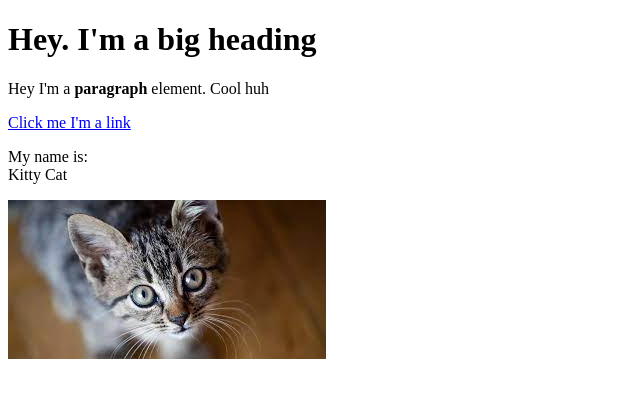
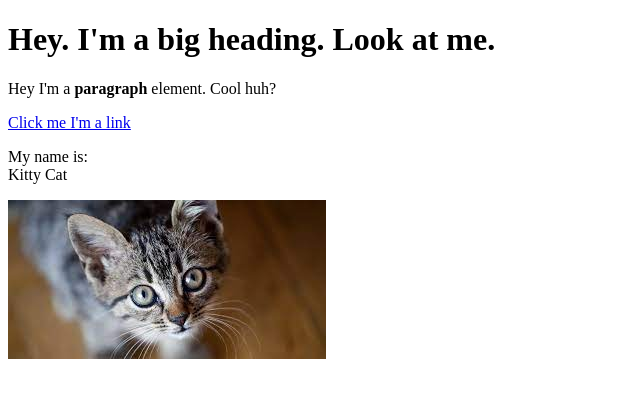
Before and after one commit to bertaheff/cartooon-hero, a plain HTML site: page test.html in a window 1280 px wide. Shown: the whole page, without its empty margins (0-640 px from the left). Drawn offline with Linux system fonts and the light colour scheme.

Commit message:
Update test.html

```diff
--- a/test.html
+++ b/test.html
@@ -4,8 +4,8 @@
     <title>Test Page</title>
 </head>
 <body>
-    <h1> Hey. I'm a big heading </h1>
-    <p>Hey I'm a <b>paragraph</b> element. Cool huh </p>
+    <h1> Hey. I'm a big heading. Look at me. </h1>
+    <p>Hey I'm a <b>paragraph</b> element. Cool huh? </p>
     <a href="https://google.com" target= "_blank" title= "let's go to google">Click me I'm a link</a>
     <p>My name is:<br>
         Kitty Cat
```
